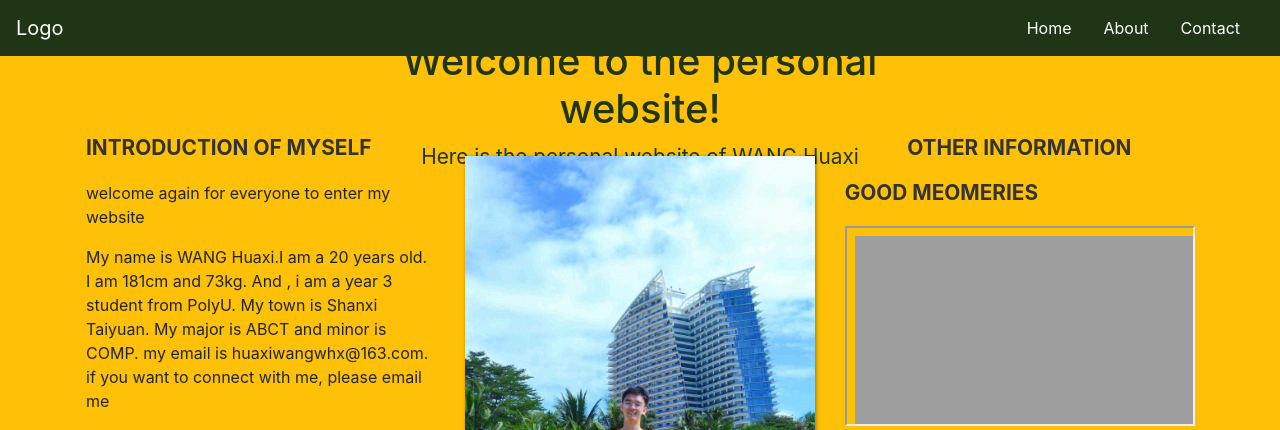
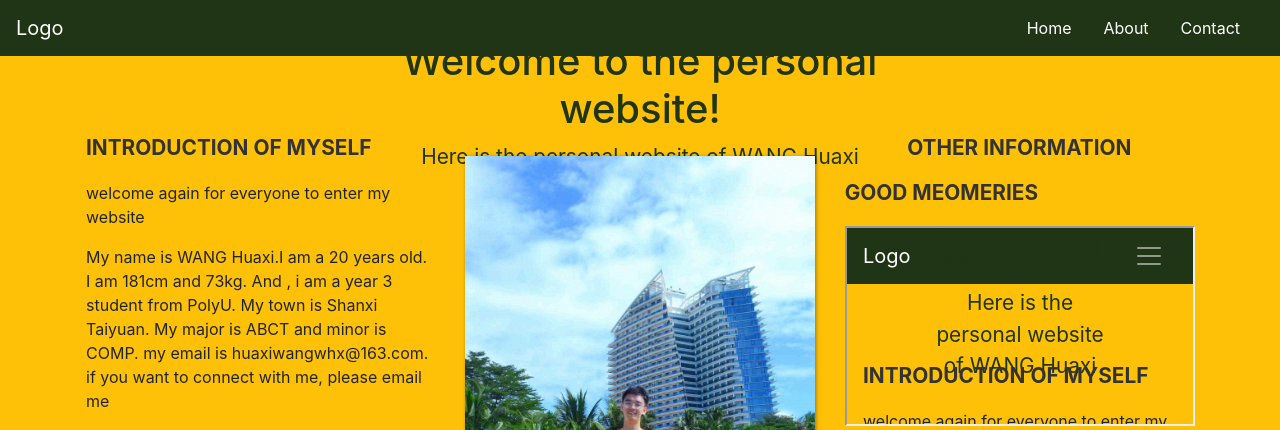
Before and after one commit to wanghuaxi123/wanghuaxi123.github.io, a plain HTML site: page midterm.html in a window 1280 px wide. Shown: the top 430 px of the page. Drawn offline with nearby package versions, Linux system fonts and the light colour scheme.

Commit message:
Update midterm.html

```diff
--- a/midterm.html
+++ b/midterm.html
@@ -83,7 +83,7 @@
     <div class="col-lg-4 col-md-4 col-sm-12">
       <h3 class="feature-title2"> other information</h3>
       <h4 class="feature-title"> Good Meomeries </h4>
-       <iframe src="picture.html" style="height:200px;width:350px" title="Iframe Example"></iframe>
+       <iframe src="midterm.html" style="height:200px;width:350px" title="Iframe Example"></iframe>
       <img src="./travel.jpg" class="img-fluid">
   </div>
 </div>
```
